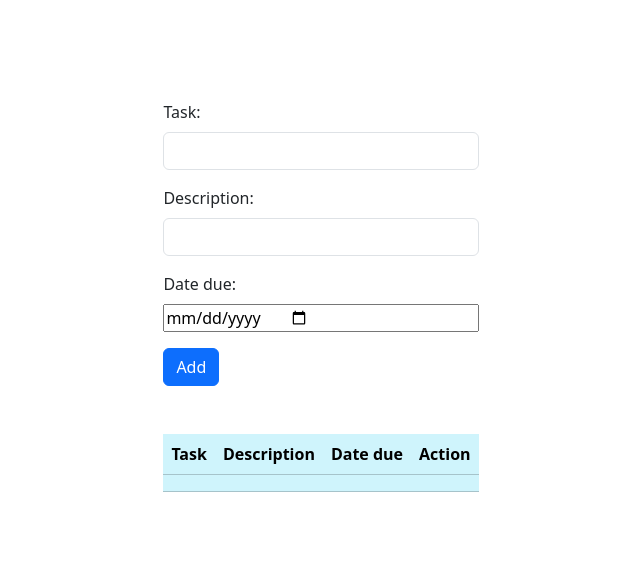
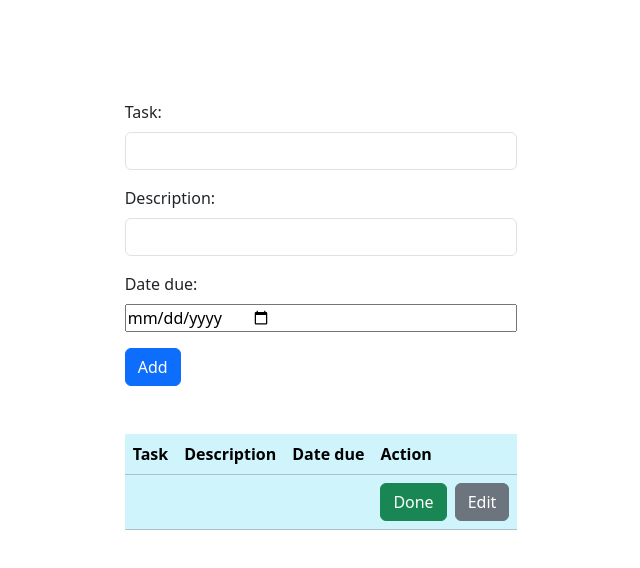
Before and after one commit to liamAppleton/Personal-Task-Tracker, a React (Vite) app in the folder client/: page / in a window 1280 px wide. Shown: the top 568 px of the page, without its empty margins (319-959 px from the left). Built offline with nearby package versions, Linux system fonts and the light colour scheme; no server answers.

Commit message:
added skeletons for done and edit buttons

```diff
--- a/client/src/components/TaskForm.jsx
+++ b/client/src/components/TaskForm.jsx
@@ -36,8 +36,6 @@ const TaskForm = ({ getFormData }) => {
     for (let item in inputs) {
       if (inputs[item] === '') delete inputs[item];
     }
-
-    console.log(inputs);
 
     getFormData(inputs);
   };
--- a/client/src/components/TaskTable.jsx
+++ b/client/src/components/TaskTable.jsx
@@ -21,7 +21,12 @@ const TaskTable = ({ backendData }) => {
                 <td>
                   {task.dueDate && task.dueDate.match(/^\d{4}\-\d{2}\-\d{2}/)}
                 </td>
-                <td></td>
+                <td>
+                  <div>
+                    <button className="btn btn-success me-2">Done</button>
+                    <button className="btn btn-secondary">Edit</button>
+                  </div>
+                </td>
               </tr>
             );
           })}
```
